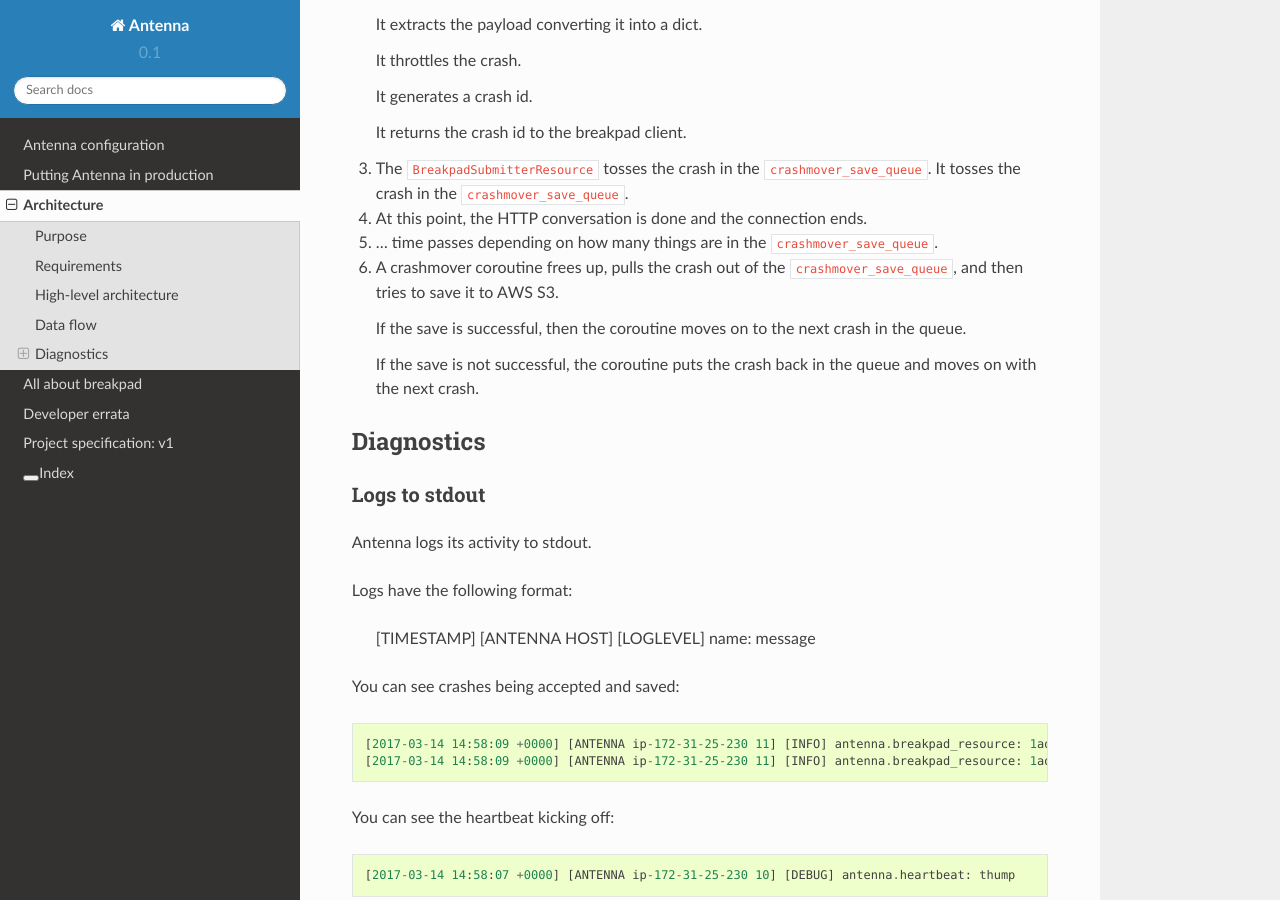
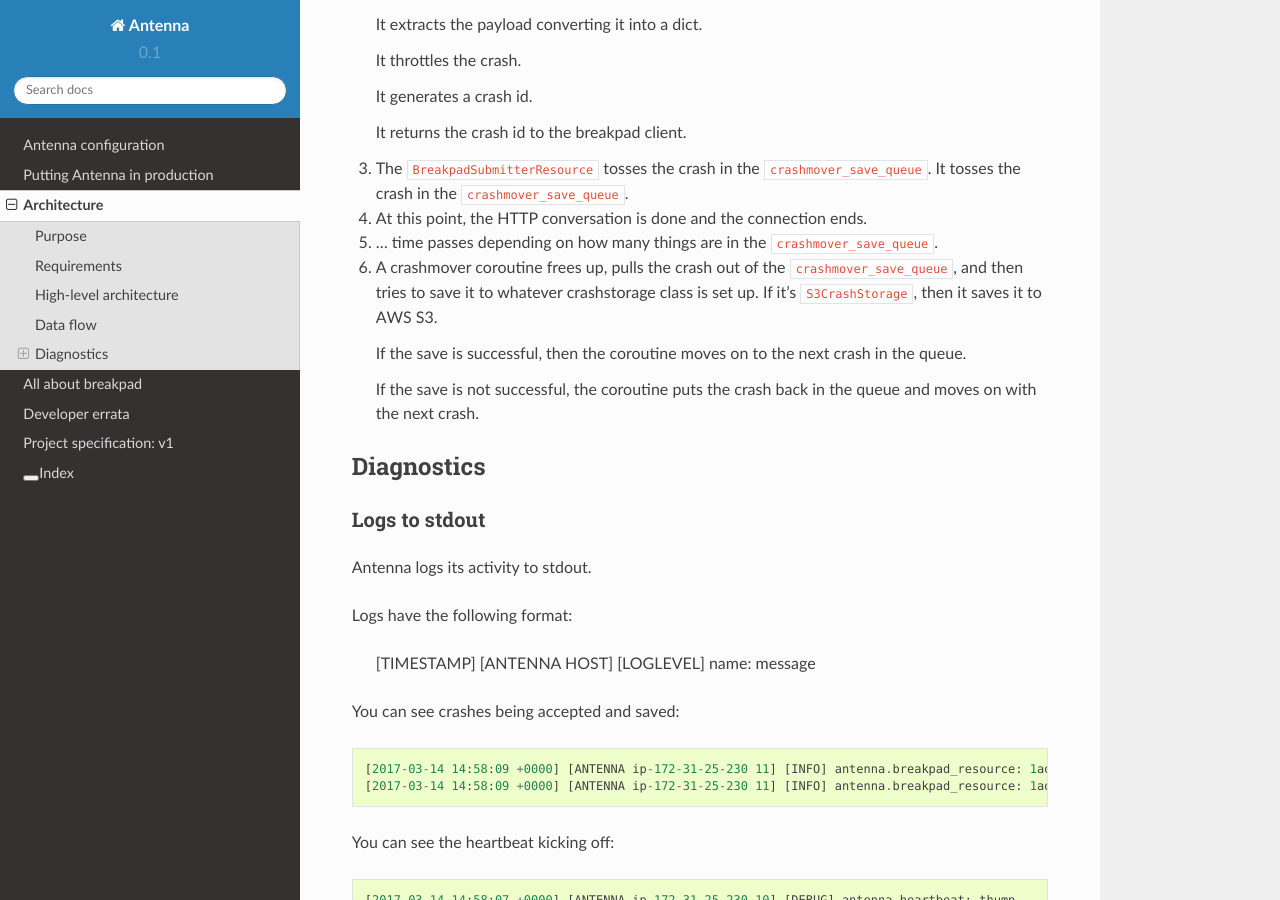
Before and after one commit to mozilla-services/antenna, a Sphinx documentation site: the page built from docs/architecture.rst, in a window 1280 px wide and 900 px high, scrolled down 1325 px. Built offline with Sphinx 7.4.7 and the Read the Docs theme 2.0.0, drawn with Linux system fonts in a browser that asks for light colours; cross-references to code outside the pages are shown as plain code.

Commit message:
Update to use Everett 0.9 with TOTAL AWESOME DOCS POWER

```diff
--- a/docs/architecture.rst
+++ b/docs/architecture.rst
@@ -113,7 +113,9 @@ This is the rough data flow:
    ``crashmover_save_queue``.
 
 6. A crashmover coroutine frees up, pulls the crash out of the
-   ``crashmover_save_queue``, and then tries to save it to AWS S3.
+   ``crashmover_save_queue``, and then tries to save it to whatever crashstorage
+   class is set up. If it's :everett:comp:`S3CrashStorage`, then it saves it to
+   AWS S3.
 
    If the save is successful, then the coroutine moves on to the next crash in
    the queue.
--- a/docs/conf.py
+++ b/docs/conf.py
@@ -36,7 +36,7 @@ sys.path.insert(0, str(BASEDIR))
 # ones.
 extensions = [
     'sphinx.ext.autodoc',
-    'everett.sphinx_autoconfig',
+    'everett.sphinxext',
     'sphinx.ext.graphviz',
 ]
 
--- a/requirements.txt
+++ b/requirements.txt
@@ -9,9 +9,9 @@ datadog==0.15.0 \
 decorator==4.0.11 \
     --hash=sha256:73cbaadb8bc4e3c65fe1100773d56331a2d756cc0f5c7b9d8d5d5223fe04f600 \
     --hash=sha256:953d6bf082b100f43229cf547f4f97f97e970f5ad645ee7601d55ff87afdfe76
-everett==0.8 \
-    --hash=sha256:d78ba2e6dcc5e49114e3b17491e5d908534104b47b3633a26aa2d5cc2c91d55d \
-    --hash=sha256:52d616f2da2db950799756461b53f2576c0660b0511bb571fac0ff58f8cdac01
+everett==0.9 \
+    --hash=sha256:05b0d0bae138a3b1a7c365bdd991c0a5b06f20c2e01d6721896098ac93cf7ee9 \
+    --hash=sha256:02a43a2b4194e6ed40757851b37f5acf3c086f37e7e8109a385a7198cfbbc51b
 falcon==1.1.0 \
     --hash=sha256:5ed3d950c90543713de91088ccd2010e80522f2fcb95a8987fc7a56f2829f653 \
     --hash=sha256:a68c5685459427cc2129c7b9e3aa19ed5adc73b6adff8ca69fe09f6666885ae7
```
Also changed, not shown: docs/configuration.rst (+9 -9 lines).
